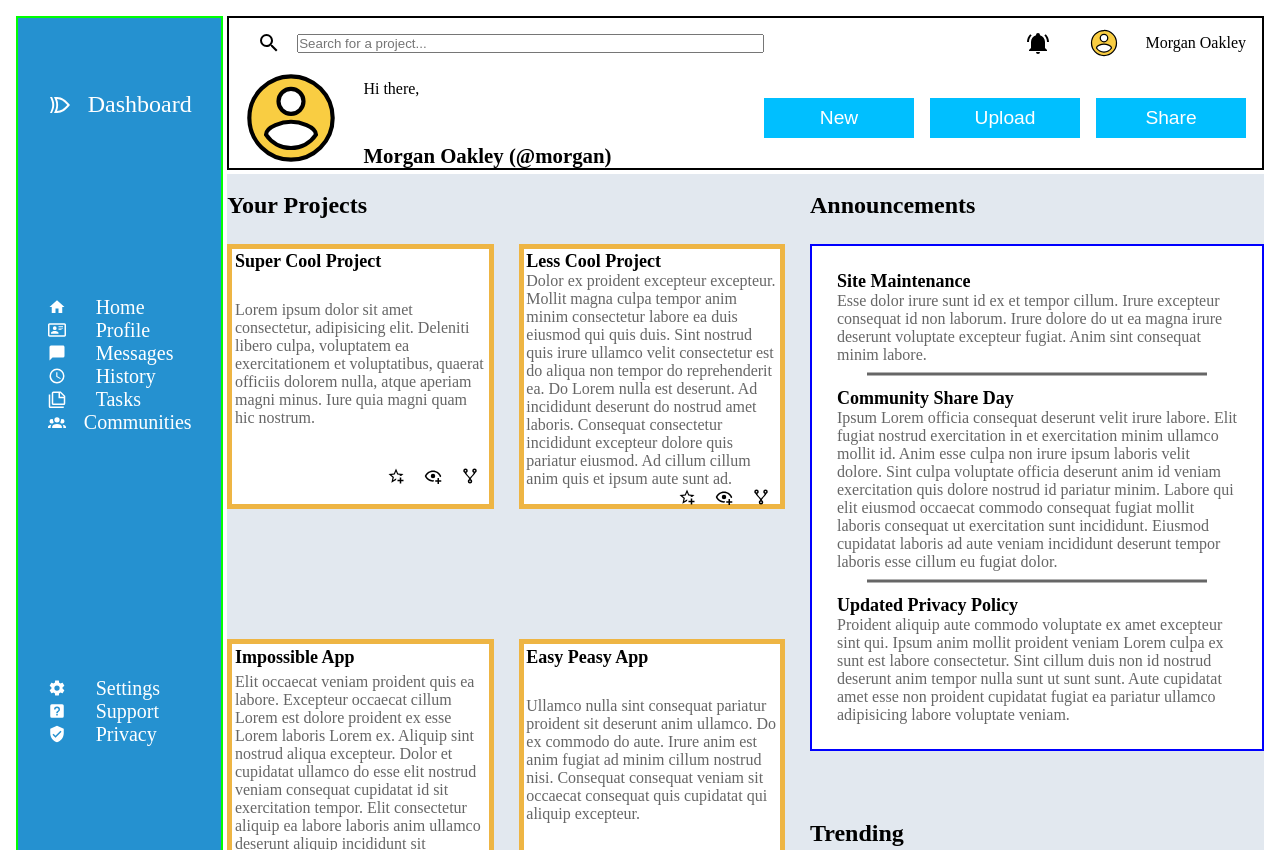
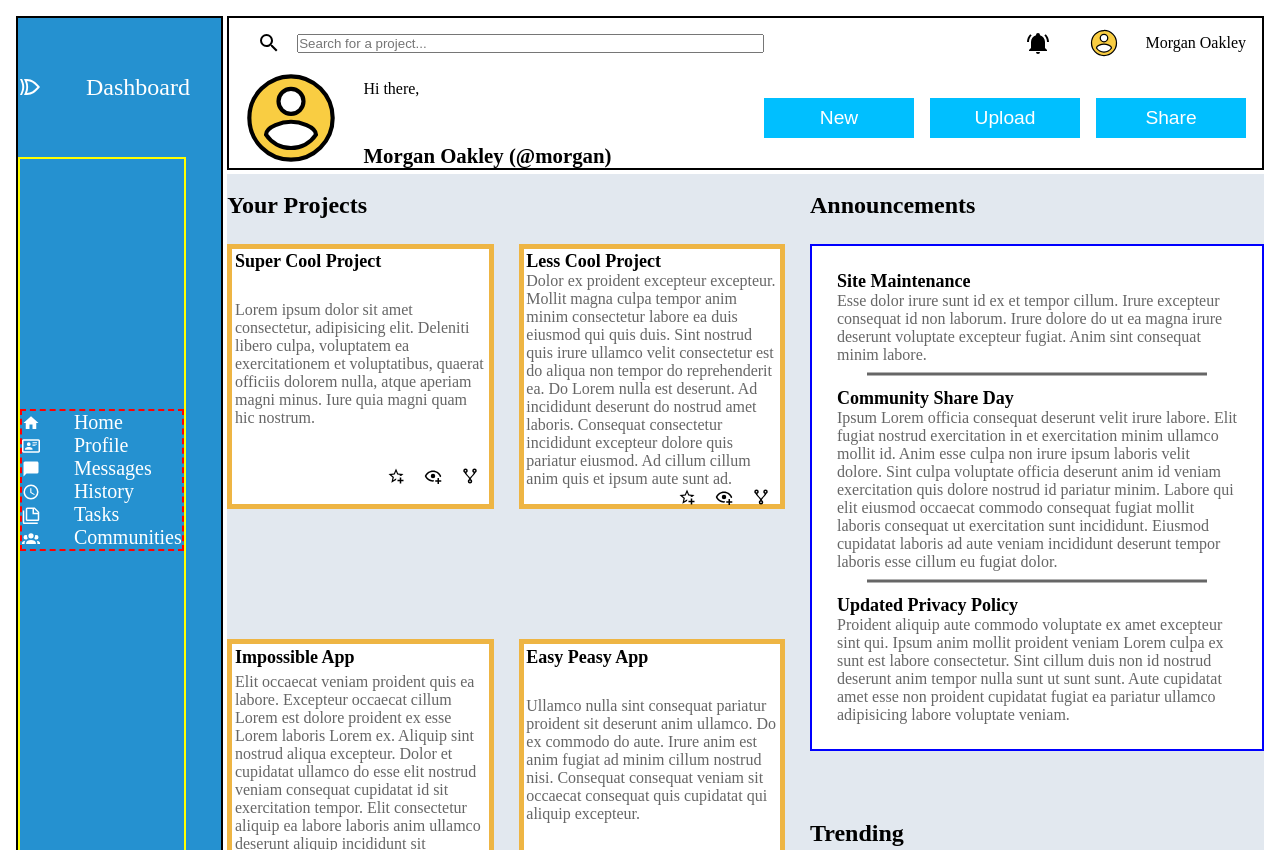
Before and after one commit to The-red-masque/fake-odin-admin-dashboard, a plain HTML site: page index.html in a window 1280 px wide. Shown: the top 850 px of the page. Drawn offline with Linux system fonts and the light colour scheme.

Commit message:
Added yellow and red borders to sidebar problems areas.

```diff
--- a/index.html
+++ b/index.html
@@ -66,6 +66,7 @@
           </svg>
           <p>Dashboard</p>
         </div>
+        <div class="nav">
           <ul>
             <li>
               <svg xmlns="http://www.w3.org/2000/svg" viewBox="0 0 24 24">
@@ -114,6 +115,8 @@
               <p>Communities</p>
             </li>
           </ul>
+          <!-- I want to replace this <br> with row-gap -->
+          <!-- <br> -->
           <ul>
             <li>
               <svg xmlns="http://www.w3.org/2000/svg" viewBox="0 0 24 24">
@@ -140,6 +143,7 @@
               <p>Privacy</p>
             </li>
           </ul>
+        </div>
       </div>
       <div class="article">
         <h2 class="projects-header">Your Projects</h2>
--- a/style.css
+++ b/style.css
@@ -34,19 +34,29 @@ body {
   font-size: 20px;
   grid-column: 1 / 2;
   grid-row: 1 / 3;
-  grid-template-columns: 1fr 3fr 1fr;
-  grid-template-rows: 1fr 2fr 2fr 3fr;
+  grid-template-columns: 3fr;
+  grid-template-rows: 1fr 9fr;
   background-color: var(--blue-background);
   color: var(--white-text);
   align-items: normal;
   justify-items: left;
-  border: 2px solid rgb(0, 255, 0);
+  border: 2px solid rgb(0, 0, 0);
+}
+.sidebar .nav {
+  display: grid;
+  grid-column: 1/2;
+  grid-row: 2/3;
+  border: 2px solid rgb(255, 255, 0);
+  /* grid-template-rows: (2, 1fr);
+  grid-template-columns: subgrid; */
+  row-gap: 25px;
 }
 .sidebar ul {
   list-style-type: none;
   grid-column: 2/3;
   align-self: center;
   justify-self: stretch;
+  border: 2px dashed rgb(255, 0, 0);
 }
 
 .sidebar li {
@@ -67,9 +77,10 @@ body {
   width: 18px;
   height: 18px;
 }
-.branding {
+div .branding {
   display: grid;
-  grid-column: 2/3;
+  grid-column: 1/2;
+  grid-row: 1/2;
   font-size: 24px;
   grid-template-columns: 1fr 2fr;
   justify-self: start;
```
Lines whose indentation alone changed are shown as unchanged.
